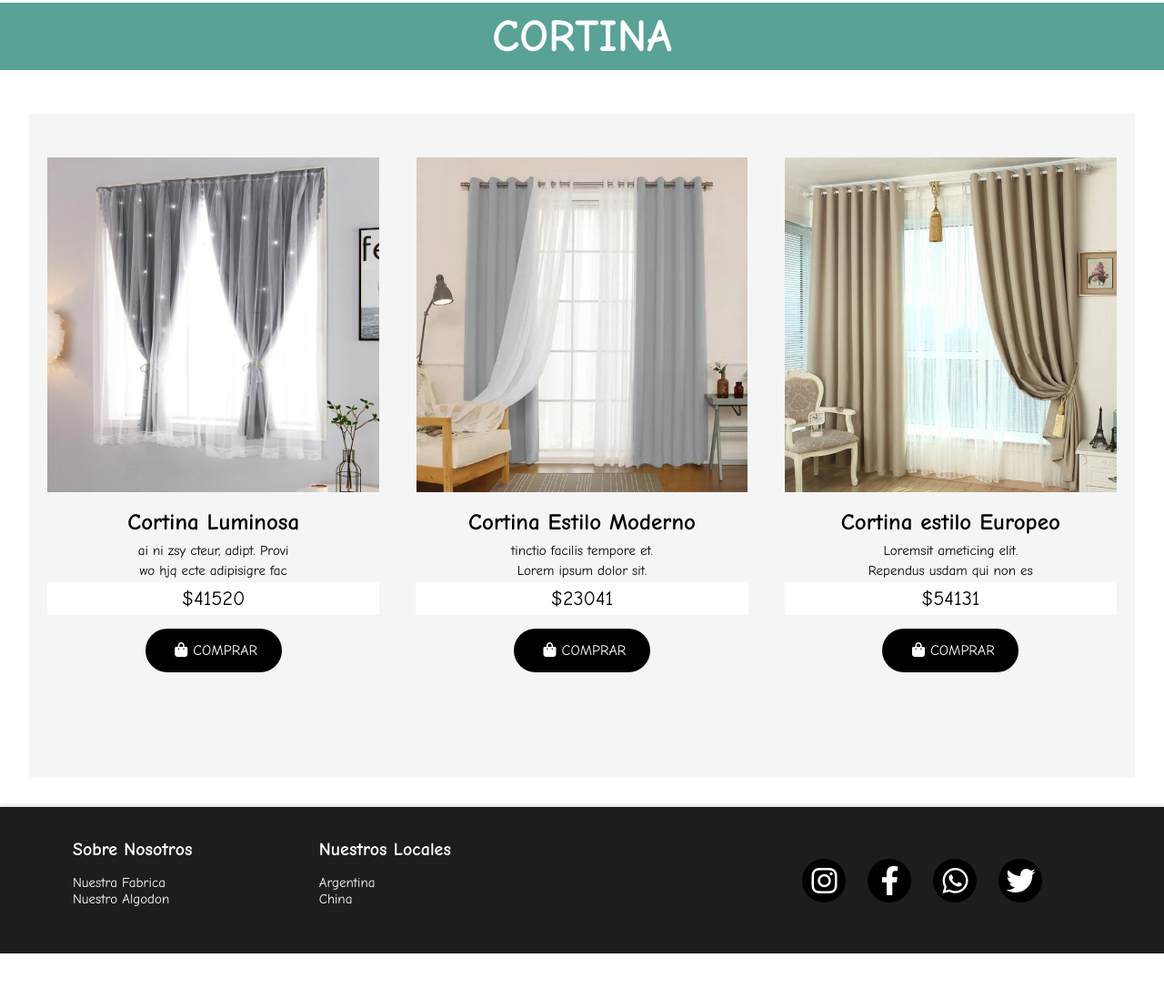
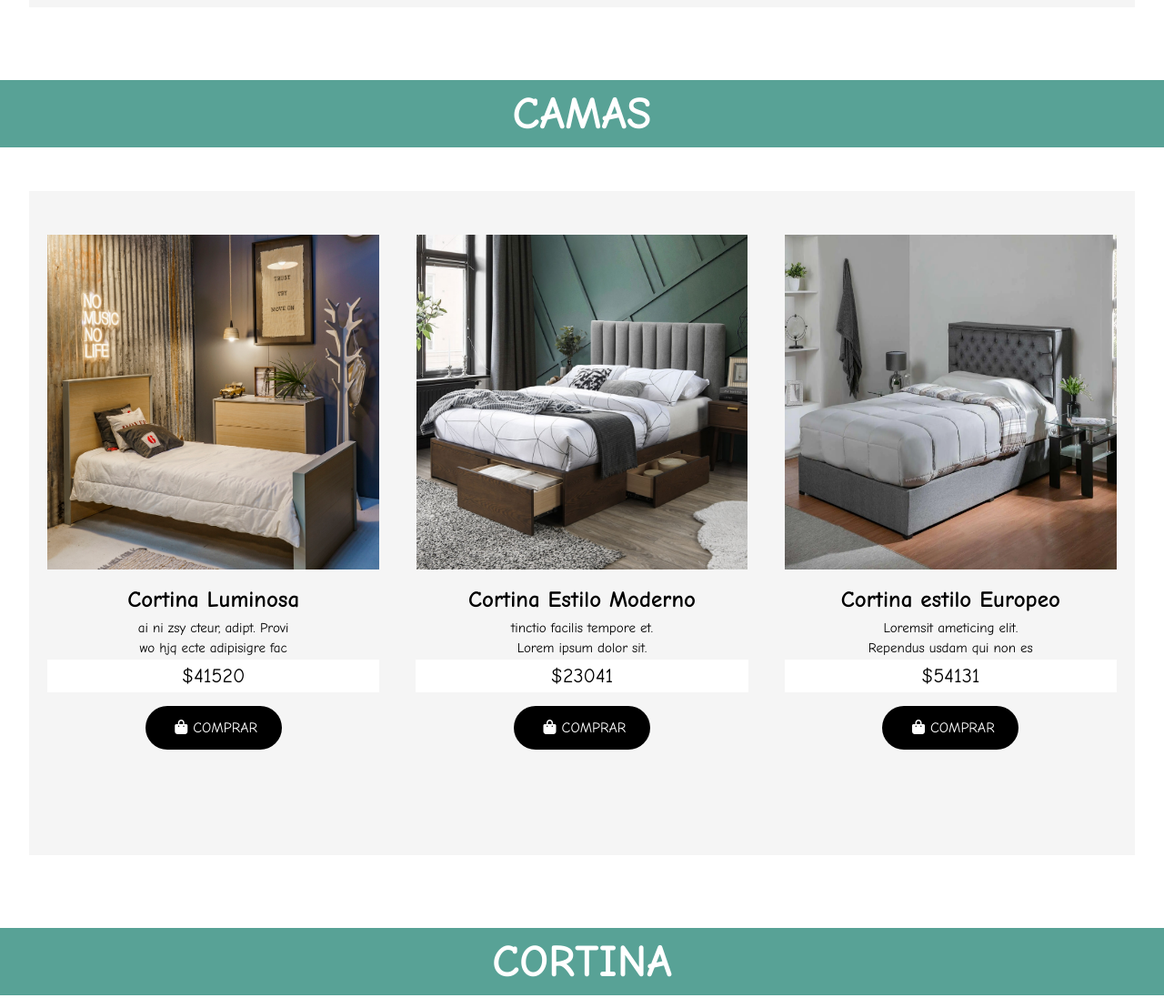
Before and after one commit to MarioHuang2003/AlgodonHuang1, a website: page pages/tienda.html in a window 1280 px wide. Shown: the part 1648-2745 px from the top of the page at 91% size. Before the commit the page ends 2696 px from the top, so only its background shows below. Drawn offline with Linux system fonts and the light colour scheme.

Commit message:
mas productos en tienda

```diff
--- a/pages/tienda.html
+++ b/pages/tienda.html
@@ -67,7 +67,8 @@
         <div class="div__bolsa" id="top">
             <img src="../fotos/bolsa.jpg" alt="bolsa" class="img__bolsa">
         </div>
-        <h1 id="almohada">Almohada</h1>
+        <h1>Tian.Co Online</h1>
+        <h2 id="almohada">Almohada</h2>
         <section class="section__tienda--uno">
             <div class="div__almohada--uno cambiar" >
                 <div class="img__almohada2 cambiar__img">
@@ -107,7 +108,46 @@
             </div>
         </section>
 
-        <h1 id="cortina">Cortina</h1>
+        <h2 id="cama">Camas</h2>
+        <section class="section__tienda--tres">
+            <div class="div__cama--uno cambiar">
+                <div class="img__cama1 cambiar__img">
+                    <img src="../fotos/cama1.jpg" alt="cama1" class="cama__uno">
+                </div>
+                <div class="div__sobre--septimo div__cambiar">
+                    <h3>Cortina Luminosa</h3>
+                    <h4>ai ni zsy cteur, adipt. Provi</h4>
+                    <h4>wo hjq ecte adipisigre fac</h4>
+                    <h5>$41520</h5>
+                    <button type="button" class="button__tienda"><i class="fa-solid fa-bag-shopping"></i>Comprar</button>
+                </div>
+            </div>
+            <div class="div__cama--dos cambiar">
+                <div class="img__cama2 cambiar__img">
+                    <img src="../fotos/cama2.jpg" alt="cama2" class="cama__dos">
+                </div>
+                <div class="div__sobre--octavo div__cambiar">
+                    <h3>Cortina Estilo Moderno</h3>
+                    <h4>tinctio facilis tempore et.</h4>
+                    <h4>Lorem ipsum dolor sit.</h4>
+                    <h5>$23041</h5>
+                    <button type="button" class="button__tienda"><i class="fa-solid fa-bag-shopping"></i>Comprar</button>
+                </div>
+            </div>
+            <div class="div__cama--tres cambiar">
+                <div class="img__cama3 cambiar__img">
+                    <img src="../fotos/cama3.webp" alt="cama3" class="cama__tres">
+                </div>
+                <div class="div__sobre--noveno div__cambiar">
+                    <h3>Cortina estilo Europeo</h3>
+                    <h4>Loremsit ameticing elit.</h4>
+                    <h4>Rependus usdam qui non es</h4>
+                    <h5>$54131</h5>
+                    <button type="button" class="button__tienda"><i class="fa-solid fa-bag-shopping"></i>Comprar</button>
+                </div>
+        </section>
+
+        <h2 id="cortina">Cortina</h2>
         <section class="section__tienda--dos">
             <div class="div__cortina--uno cambiar">
                 <div class="img__cortina1 cambiar__img">
@@ -145,6 +185,7 @@
                     <button type="button" class="button__tienda"><i class="fa-solid fa-bag-shopping"></i>Comprar</button>
                 </div>
         </section>
+
         <div class="tienda__to--top">
             <a href="#top"><i class="fa-solid fa-chevron-up"></i></a>
         </div>
--- a/sass/_tienda.scss
+++ b/sass/_tienda.scss
@@ -27,7 +27,25 @@
         }
     }
 
-    h1 {
+    h1{
+        text-align: center;
+        width: 100%;
+        height: 100%;
+        font-size: 40px;
+        color: white;
+        text-transform: uppercase;
+        background: #37766b;
+        padding: 0.5rem 0;
+        margin: 1rem 0 1rem;
+        @media screen and (min-width:768px){
+            $vista: desktop;
+            @if $vista == desktop {
+                font-size: 60px;
+            }
+        }
+    }
+
+    h2 {
         text-align: center;
         width: 100%;
         height: 100%;
@@ -36,7 +54,7 @@
         text-transform: uppercase;
         background: #58A296;
         padding: 0.5rem 0;
-        margin: 4rem 0 2rem;
+        margin: 3rem 0 2rem;
         @media screen and (min-width:768px){
             $vista: desktop;
             @if $vista == desktop {
@@ -113,7 +131,11 @@
     }
 
     .section__tienda--dos {
-        @extend .section__tienda--uno
+        @extend .section__tienda--uno;
+    }
+
+    .section__tienda--tres {
+        @extend .section__tienda--uno;
     }
 
     .cambiar{
```
Also changed, not shown: css/styleNew.css, fotos/almohada.jpeg (deleted), fotos/almohada4.jpg (deleted), fotos/cama1.jpg (added), fotos/cama2.jpg (added), fotos/cama3.webp (added), fotos/cotton-flowers.jpg (deleted), 1 other file.
